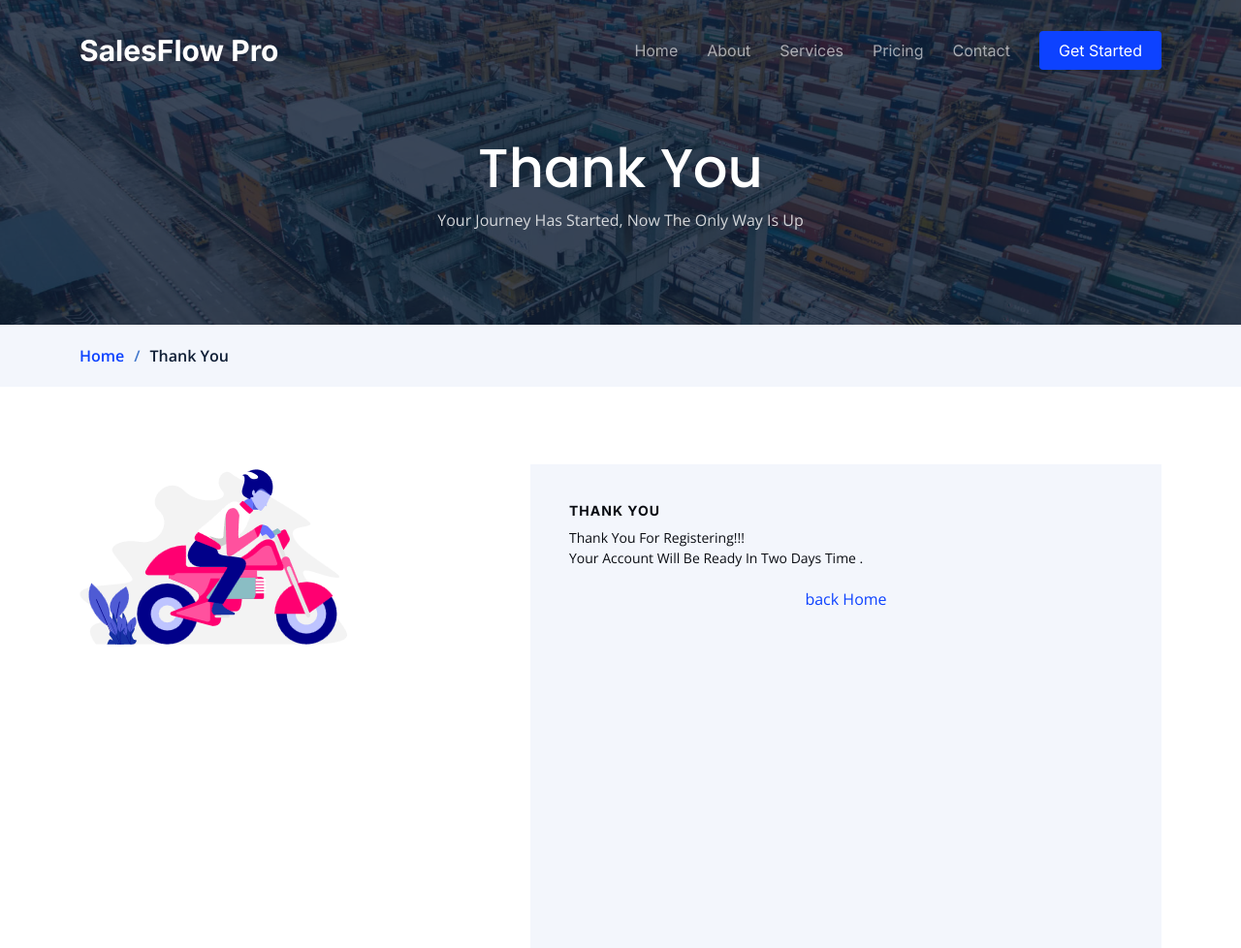
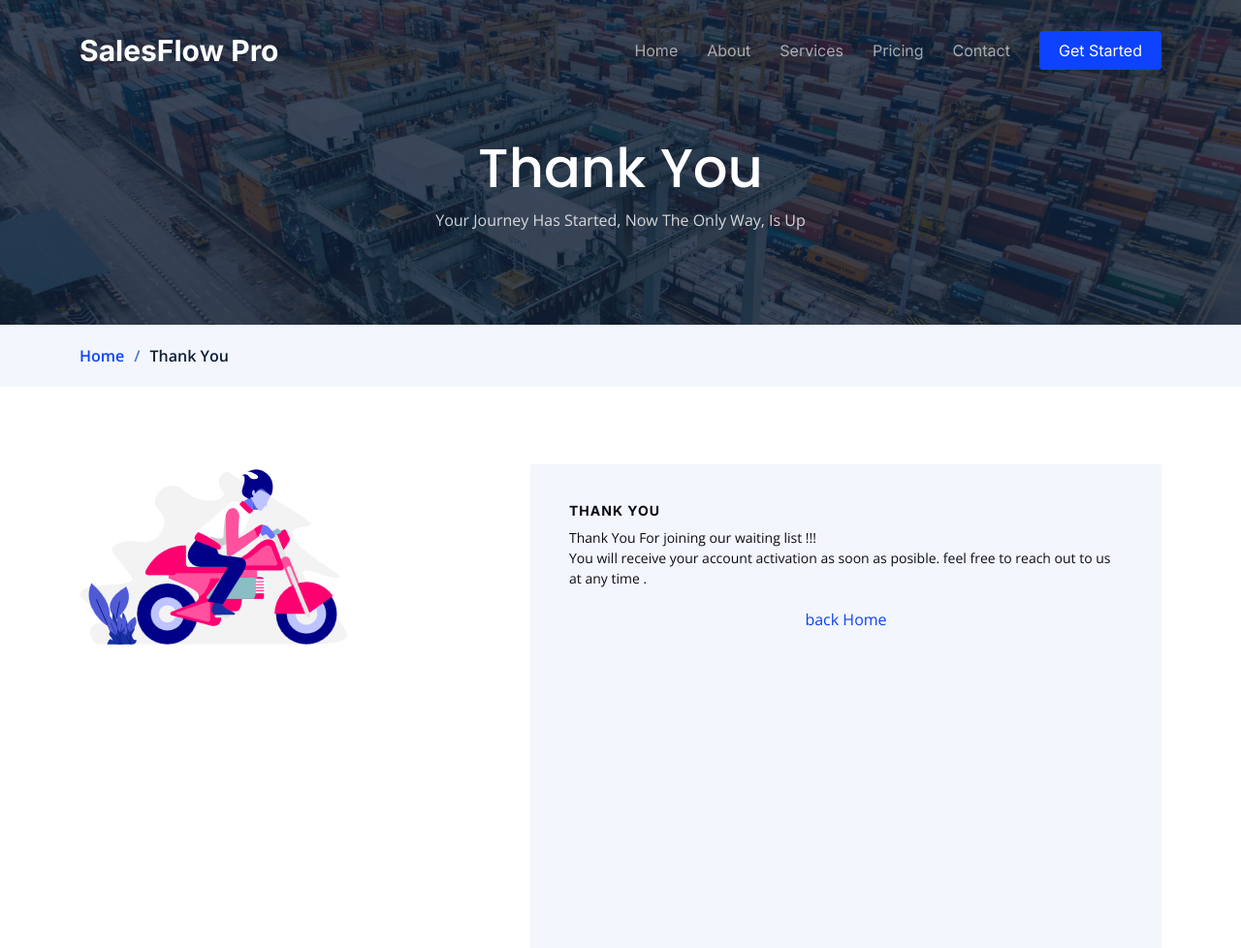
Before and after one commit to pravison/salesflowpro, a Django app: page /thank-you/ in a window 1280 px wide. Shown: the top 978 px of the page at 97% size. Run offline with Django 5.2, Linux system fonts and the light colour scheme; data comes from the database, SQL or seed files in the repository; parts of the project's set-up code (start-up, migrations or seed data) failed here and were passed over; some libraries are stand-ins or nearby versions.

Commit message:
saving final changes

```diff
--- a/templates/benefits.html
+++ b/templates/benefits.html
@@ -14,7 +14,7 @@
               {% if benefit.benefit_image %}
               <img src="{{benefit.imageURL}}" class="img-fluid" alt="">
               {% else %}
-              <img src="{% static 'assets/img/benefit-' %}{{benefit.id}}.jpg" class="img-fluid" alt=""/>
+              <img src="{% static 'assets/img/benefit-' %}{{benefit.id}}.jpg" style="width: 100%;" class="img-fluid" alt=""/>
               {% endif %}
             </div>
             <div class="col-md-7 order-2 order-md-1">
@@ -33,7 +33,7 @@
               {% if benefit.benefit_image %}
               <img src="{{benefit.imageURL}}" class="img-fluid" alt="">
               {% else %}
-              <img src="{% static 'assets/img/benefit-' %}{{benefit.id}}.png" class="img-fluid" alt=""/>
+              <img src="{% static 'assets/img/benefit-' %}{{benefit.id}}.jpg" style="width: 100%;" class="img-fluid" alt=""/>
               {% endif %}
             </div>
             <div class="col-md-7">
--- a/templates/register.html
+++ b/templates/register.html
@@ -21,7 +21,7 @@
         <div class="container">
           <ol>
             <li><a href="{% url 'landing_page'}">Home</a></li>
-            <li>Register</li>
+            <li>Register to be added to our waiting list</li>
           </ol>
         </div>
       </nav>
--- a/templates/service-details.html
+++ b/templates/service-details.html
@@ -55,7 +55,7 @@
             {% if service.imageURL %}
               <img src="{{service.imageURL}}" alt="" class="img-fluid">
               {% else %}
-              <img src="{% static 'assets/img/service-' %}{{service.id}}.png" class="img-fluid" alt=""/>
+              <img src="{% static 'assets/img/service-' %}{{service.id}}.jpg" style="width: 100%;" class="img-fluid" alt=""/>
             {% endif %}
             <h3>{{ service.service_title}}</h3>
             <div>
--- a/templates/services.html
+++ b/templates/services.html
@@ -50,7 +50,7 @@
                 {% if service.imageURL %}
                 <img src="{{service.imageURL}}" alt="" class="img-fluid">
                 {% else %}
-                <img src="{% static 'assets/img/service-' %}{{service.id}}.png" class="img-fluid" alt=""/>
+                <img src="{% static 'assets/img/service-' %}{{service.id}}.jpg" style="width: 100%;" class="img-fluid" alt=""/>
                 {% endif %}
               </div>
               <h3><a href="{% url 'service' service.id %}" class="stretched-link">{{service.service_name}}</a></h3>
--- a/templates/thank-you.html
+++ b/templates/thank-you.html
@@ -12,7 +12,7 @@
           <div class="row d-flex justify-content-center">
             <div class="col-lg-6 text-center">
               <h2>Thank You</h2>
-              <p>Your Journey Has Started, Now The Only Way Is Up</p>
+              <p>Your Journey Has Started, Now The Only Way, Is Up</p>
             </div>
           </div>
         </div>
@@ -38,9 +38,9 @@
           <div class="col-lg-7">
             <form class="php-email-form">
               <h3>Thank You</h3>
-              <p>Thank You For Registering!!!
+              <p>Thank You For joining our waiting list !!!
                 <br/>
-                Your Account Will Be Ready In Two Days Time .</p>
+                You will receive your account activation as soon as posible. feel free to reach out to us at any time .</p>
               <div class="row gy-4">
 
                 <div class="col-md-12 text-center">
```
